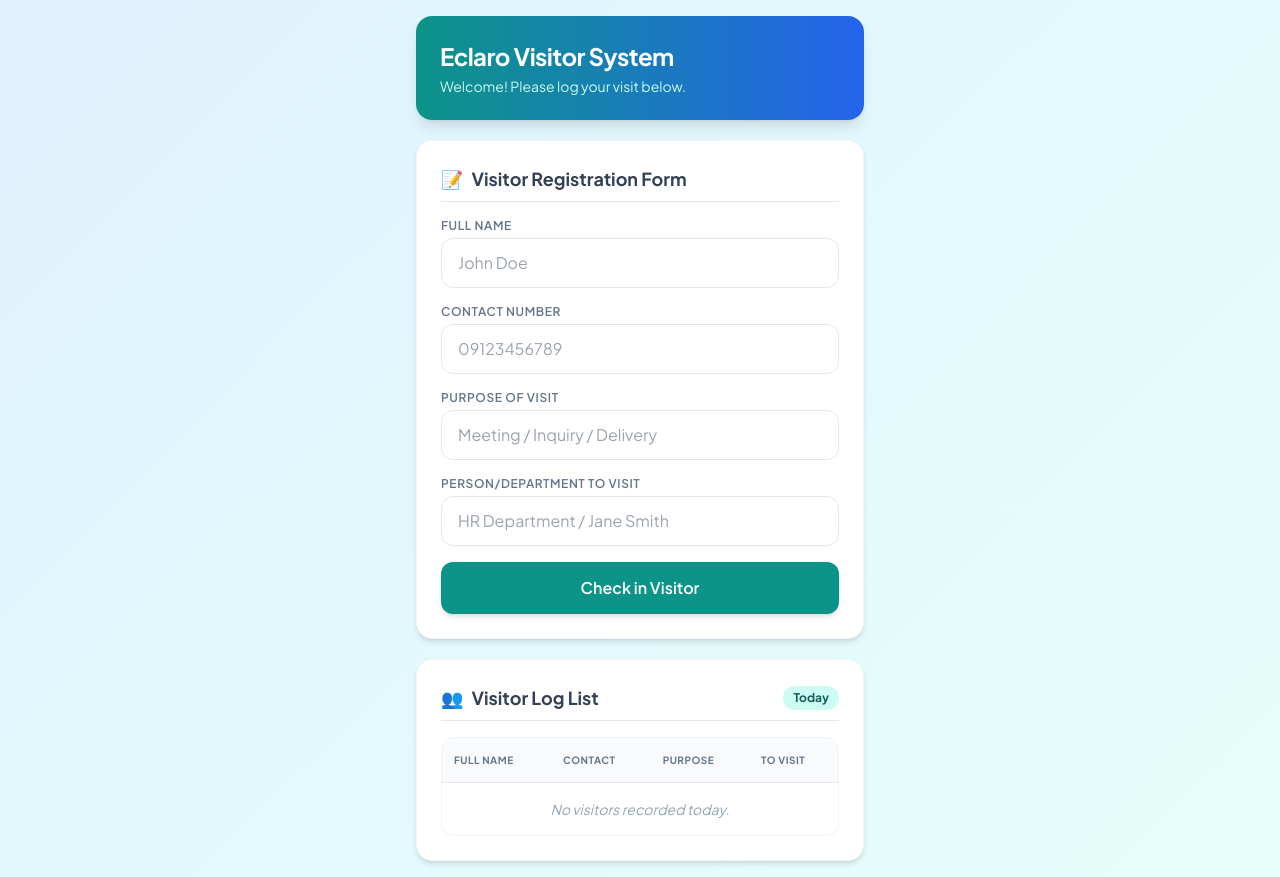
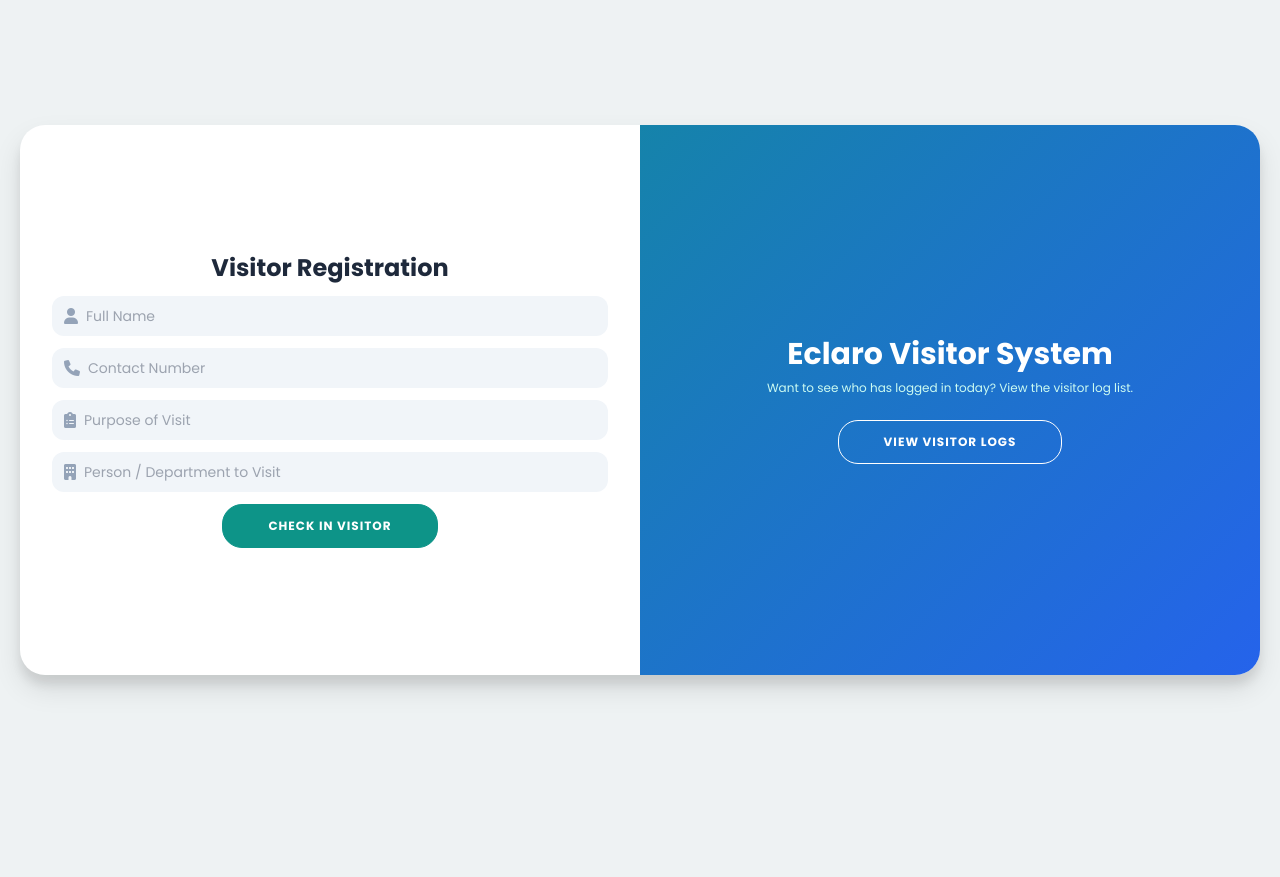
Before and after one commit to erickarcenal-hue/eclaro-visitor-system, a Flask app: page / in a window 1280 px wide. After the commit the page ends 691 px from the top, so only its background shows below. Run offline with Flask 3, Linux system fonts and the light colour scheme; some libraries are stand-ins or nearby versions.

Commit message:
Refactor visitor registration page layout and styles

```diff
--- a/templates/index.html
+++ b/templates/index.html
@@ -4,105 +4,245 @@
     <meta charset="UTF-8">
     <meta name="viewport" content="width=device-width, initial-scale=1.0">
     <title>Eclaro Visitor System</title>
-    <!-- Google Fonts & Tailwind CSS -->
     <script src="https://cdn.tailwindcss.com"></script>
-    <link href="https://fonts.googleapis.com/css2?family=Plus+Jakarta+Sans:wght@400;500;600;700&display=swap" rel="stylesheet">
+    <link href="https://cdnjs.cloudflare.com/ajax/libs/font-awesome/6.0.0/css/all.min.css" rel="stylesheet">
+    <link href="https://fonts.googleapis.com/css2?family=Poppins:wght@300;400;500;600;700&display=swap" rel="stylesheet">
     <style>
+        * {
+            font-family: 'Poppins', sans-serif;
+            box-sizing: border-box;
+        }
         body {
-            font-family: 'Plus Jakarta Sans', sans-serif;
-            background: linear-gradient(135deg, #e0f2fe 0%, #e6fffa 100%);
+            background: #eef2f3;
+            display: flex;
+            justify-content: center;
+            align-items: center;
+            min-height: 100vh;
+            margin: 0;
+            padding: 20px;
+        }
+        .container {
+            background-color: #fff;
+            border-radius: 25px;
+            box-shadow: 0 14px 28px rgba(0,0,0,0.1), 0 10px 10px rgba(0,0,0,0.08);
+            position: relative;
+            overflow: hidden;
+            width: 850px;
+            max-width: 100%;
+            min-height: 550px;
+        }
+        .form-container {
+            position: absolute;
+            top: 0;
+            height: 100%;
+            transition: all 0.6s ease-in-out;
+        }
+        .register-container {
+            left: 0;
+            width: 50%;
+            z-index: 2;
+        }
+        .container.right-panel-active .register-container {
+            transform: translateX(100%);
+        }
+        .list-container {
+            left: 0;
+            width: 50%;
+            opacity: 0;
+            z-index: 1;
+        }
+        .container.right-panel-active .list-container {
+            transform: translateX(100%);
+            opacity: 1;
+            z-index: 5;
+            animation: show 0.6s;
+        }
+        @keyframes show {
+            0%, 49.99% {
+                opacity: 0;
+                z-index: 1;
+            }
+            50%, 100% {
+                opacity: 1;
+                z-index: 5;
+            }
+        }
+        .overlay-container {
+            position: absolute;
+            top: 0;
+            left: 50%;
+            width: 50%;
+            height: 100%;
+            overflow: hidden;
+            transition: transform 0.6s ease-in-out;
+            z-index: 100;
+        }
+        .container.right-panel-active .overlay-container {
+            transform: translateX(-100%);
+        }
+        .overlay {
+            background: linear-gradient(135deg, #0d9488 0%, #2563eb 100%);
+            color: #FFFFFF;
+            position: relative;
+            left: -100%;
+            height: 100%;
+            width: 200%;
+            transform: translateX(0);
+            transition: transform 0.6s ease-in-out;
+        }
+        .container.right-panel-active .overlay {
+            transform: translateX(50%);
+        }
+        .overlay-panel {
+            position: absolute;
+            display: flex;
+            align-items: center;
+            justify-content: center;
+            flex-direction: column;
+            padding: 0 40px;
+            text-align: center;
+            top: 0;
+            height: 100%;
+            width: 50%;
+            transform: translateX(0);
+            transition: transform 0.6s ease-in-out;
+        }
+        .overlay-left {
+            transform: translateX(-20%);
+        }
+        .container.right-panel-active .overlay-left {
+            transform: translateX(0);
+        }
+        .overlay-right {
+            right: 0;
+            transform: translateX(0);
+        }
+        .container.right-panel-active .overlay-right {
+            transform: translateX(20%);
+        }
+        .btn-custom {
+            border-radius: 20px;
+            border: 1px solid #0d9488;
+            background-color: #0d9488;
+            color: #FFFFFF;
+            font-size: 12px;
+            font-weight: bold;
+            padding: 12px 45px;
+            letter-spacing: 1px;
+            text-transform: uppercase;
+            transition: transform 80ms ease-in;
+            cursor: pointer;
+        }
+        .btn-custom:active {
+            transform: scale(0.95);
+        }
+        .btn-ghost {
+            background-color: transparent;
+            border-color: #FFFFFF;
         }
     </style>
 </head>
-<body class="min-h-screen p-4 flex flex-col items-center justify-start text-slate-800">
+<body>
 
-    <!-- Main Container -->
-    <div class="w-full max-w-md space-y-5">
+    <div class="container" id="container">
 
-        <!-- Header Card -->
-        <div class="bg-gradient-to-r from-teal-600 to-blue-600 rounded-2xl p-6 text-white shadow-lg">
-            <h1 class="text-2xl font-bold tracking-tight">Eclaro Visitor System</h1>
-            <p class="text-teal-100 text-sm mt-1">Welcome! Please log your visit below.</p>
+        <!-- VISITOR REGISTRATION FORM (LEFT PANEL) -->
+        <div class="form-container register-container p-8 flex flex-col justify-center">
+            <form action="/add" method="POST" class="space-y-3 text-center">
+                <h1 class="text-2xl font-bold text-slate-800 mb-2">Visitor Registration</h1>
+
+                <div class="bg-slate-100 rounded-xl p-2.5 flex items-center px-3">
+                    <i class="fas fa-user text-slate-400 mr-2"></i>
+                    <input type="text" name="name" required placeholder="Full Name" class="bg-transparent text-sm w-full focus:outline-none">
                 </div>
 
-        <!-- Visitor Registration Form -->
-        <div class="bg-white rounded-2xl p-6 shadow-md border border-slate-100 space-y-4">
-            <h2 class="text-lg font-bold text-slate-700 border-b pb-2 flex items-center gap-2">
-                <span>📝</span> Visitor Registration Form
-            </h2>
-
-            <form action="/add" method="POST" class="space-y-4">
-                <div>
-                    <label class="block text-xs font-semibold uppercase tracking-wider text-slate-500 mb-1">Full Name</label>
-                    <input type="text" name="name" required placeholder="John Doe"
-                           class="w-full px-4 py-3 rounded-xl border border-slate-200 focus:outline-none focus:ring-2 focus:ring-teal-500 focus:border-transparent transition-all">
+                <div class="bg-slate-100 rounded-xl p-2.5 flex items-center px-3">
+                    <i class="fas fa-phone text-slate-400 mr-2"></i>
+                    <input type="tel" name="contact" required placeholder="Contact Number" class="bg-transparent text-sm w-full focus:outline-none">
                 </div>
 
-                <div>
-                    <label class="block text-xs font-semibold uppercase tracking-wider text-slate-500 mb-1">Contact Number</label>
-                    <input type="tel" name="contact" required placeholder="09123456789"
-                           class="w-full px-4 py-3 rounded-xl border border-slate-200 focus:outline-none focus:ring-2 focus:ring-teal-500 focus:border-transparent transition-all">
+                <div class="bg-slate-100 rounded-xl p-2.5 flex items-center px-3">
+                    <i class="fas fa-clipboard-list text-slate-400 mr-2"></i>
+                    <input type="text" name="purpose" required placeholder="Purpose of Visit" class="bg-transparent text-sm w-full focus:outline-none">
                 </div>
 
-                <div>
-                    <label class="block text-xs font-semibold uppercase tracking-wider text-slate-500 mb-1">Purpose of Visit</label>
-                    <input type="text" name="purpose" required placeholder="Meeting / Inquiry / Delivery"
-                           class="w-full px-4 py-3 rounded-xl border border-slate-200 focus:outline-none focus:ring-2 focus:ring-teal-500 focus:border-transparent transition-all">
+                <div class="bg-slate-100 rounded-xl p-2.5 flex items-center px-3">
+                    <i class="fas fa-building text-slate-400 mr-2"></i>
+                    <input type="text" name="person_to_visit" required placeholder="Person / Department to Visit" class="bg-transparent text-sm w-full focus:outline-none">
                 </div>
 
-                <div>
-                    <label class="block text-xs font-semibold uppercase tracking-wider text-slate-500 mb-1">Person/Department to Visit</label>
-                    <input type="text" name="person_to_visit" required placeholder="HR Department / Jane Smith"
-                           class="w-full px-4 py-3 rounded-xl border border-slate-200 focus:outline-none focus:ring-2 focus:ring-teal-500 focus:border-transparent transition-all">
-                </div>
-
-                <button type="submit"
-                        class="w-full bg-teal-600 hover:bg-teal-700 text-white font-semibold py-3.5 rounded-xl shadow-md hover:shadow-lg transition-all duration-200 active:scale-[0.98]">
-                    Check in Visitor
-                </button>
+                <button type="submit" class="btn-custom mt-4">Check in Visitor</button>
             </form>
         </div>
 
-        <!-- Visitor Log Table -->
-        <div class="bg-white rounded-2xl p-6 shadow-md border border-slate-100 space-y-4">
-            <div class="flex items-center justify-between border-b pb-2">
-                <h2 class="text-lg font-bold text-slate-700 flex items-center gap-2">
-                    <span>👥</span> Visitor Log List
-                </h2>
-                <span class="bg-teal-100 text-teal-800 text-xs font-bold px-2.5 py-1 rounded-full">Today</span>
-            </div>
+        <!-- TODAY'S VISITOR LIST (RIGHT PANEL) -->
+        <div class="form-container list-container p-6 flex flex-col justify-center">
+            <div class="w-full space-y-3">
+                <h2 class="text-xl font-bold text-slate-800 text-center">Today's Visitors</h2>
 
-            <div class="overflow-x-auto rounded-xl border border-slate-100">
-                <table class="w-full text-left text-sm">
-                    <thead class="bg-slate-50 text-slate-500 uppercase text-[10px] tracking-wider border-b">
+                <div class="overflow-y-auto max-h-[350px] rounded-xl border border-slate-100">
+                    <table class="w-full text-left text-xs">
+                        <thead class="bg-slate-50 text-slate-500 uppercase">
                             <tr>
-                            <th class="p-3">Full Name</th>
-                            <th class="p-3">Contact</th>
-                            <th class="p-3">Purpose</th>
-                            <th class="p-3">To Visit</th>
+                                <th class="p-2">Name</th>
+                                <th class="p-2">Purpose</th>
+                                <th class="p-2">To Visit</th>
                             </tr>
                         </thead>
                         <tbody class="divide-y divide-slate-100">
                             {% if visitors %}
                                 {% for visitor in visitors %}
-                            <tr class="hover:bg-slate-50/50 transition-colors">
-                                <td class="p-3 font-semibold text-slate-800">{{ visitor.name if visitor.name else visitor[0] }}</td>
-                                <td class="p-3 text-slate-600">{{ visitor.contact if visitor.contact else visitor[1] }}</td>
-                                <td class="p-3 text-slate-600">{{ visitor.purpose if visitor.purpose else visitor[2] }}</td>
-                                <td class="p-3 text-slate-600">{{ visitor.person_to_visit if visitor.person_to_visit else visitor[3] }}</td>
+                                <tr class="hover:bg-slate-50">
+                                    <td class="p-2 font-semibold text-slate-800">{{ visitor.name if visitor.name else visitor[0] }}</td>
+                                    <td class="p-2 text-slate-600">{{ visitor.purpose if visitor.purpose else visitor[2] }}</td>
+                                    <td class="p-2 text-slate-600">{{ visitor.person_to_visit if visitor.person_to_visit else visitor[3] }}</td>
                                 </tr>
                                 {% endfor %}
                             {% else %}
                                 <tr>
-                                <td colspan="4" class="p-4 text-center text-slate-400 italic">No visitors recorded today.</td>
+                                    <td colspan="3" class="p-4 text-center text-slate-400 italic">No visitors today.</td>
                                 </tr>
                             {% endif %}
                         </tbody>
                     </table>
                 </div>
             </div>
+        </div>
+
+        <!-- SLIDING OVERLAY PANEL -->
+        <div class="overlay-container">
+            <div class="overlay">
+                <!-- Overlay Left Side -->
+                <div class="overlay-panel overlay-left">
+                    <h1 class="text-3xl font-bold mb-2">Welcome to Eclaro!</h1>
+                    <p class="text-xs mb-6 text-teal-100">Need to check in a new guest? Switch back to the registration form.</p>
+                    <button class="btn-custom btn-ghost" id="signIn">Check in Visitor</button>
+                </div>
+
+                <!-- Overlay Right Side -->
+                <div class="overlay-panel overlay-right">
+                    <h1 class="text-3xl font-bold mb-2">Eclaro Visitor System</h1>
+                    <p class="text-xs mb-6 text-teal-100">Want to see who has logged in today? View the visitor log list.</p>
+                    <button class="btn-custom btn-ghost" id="signUp">View Visitor Logs</button>
+                </div>
+            </div>
+        </div>
 
     </div>
 
+    <!-- JavaScript to trigger sliding effect -->
+    <script>
+        const signUpButton = document.getElementById('signUp');
+        const signInButton = document.getElementById('signIn');
+        const container = document.getElementById('container');
+
+        signUpButton.addEventListener('click', () => {
+            container.classList.add("right-panel-active");
+        });
+
+        signInButton.addEventListener('click', () => {
+            container.classList.remove("right-panel-active");
+        });
+    </script>
 </body>
 </html>
```
Lines whose indentation alone changed are shown as unchanged.
